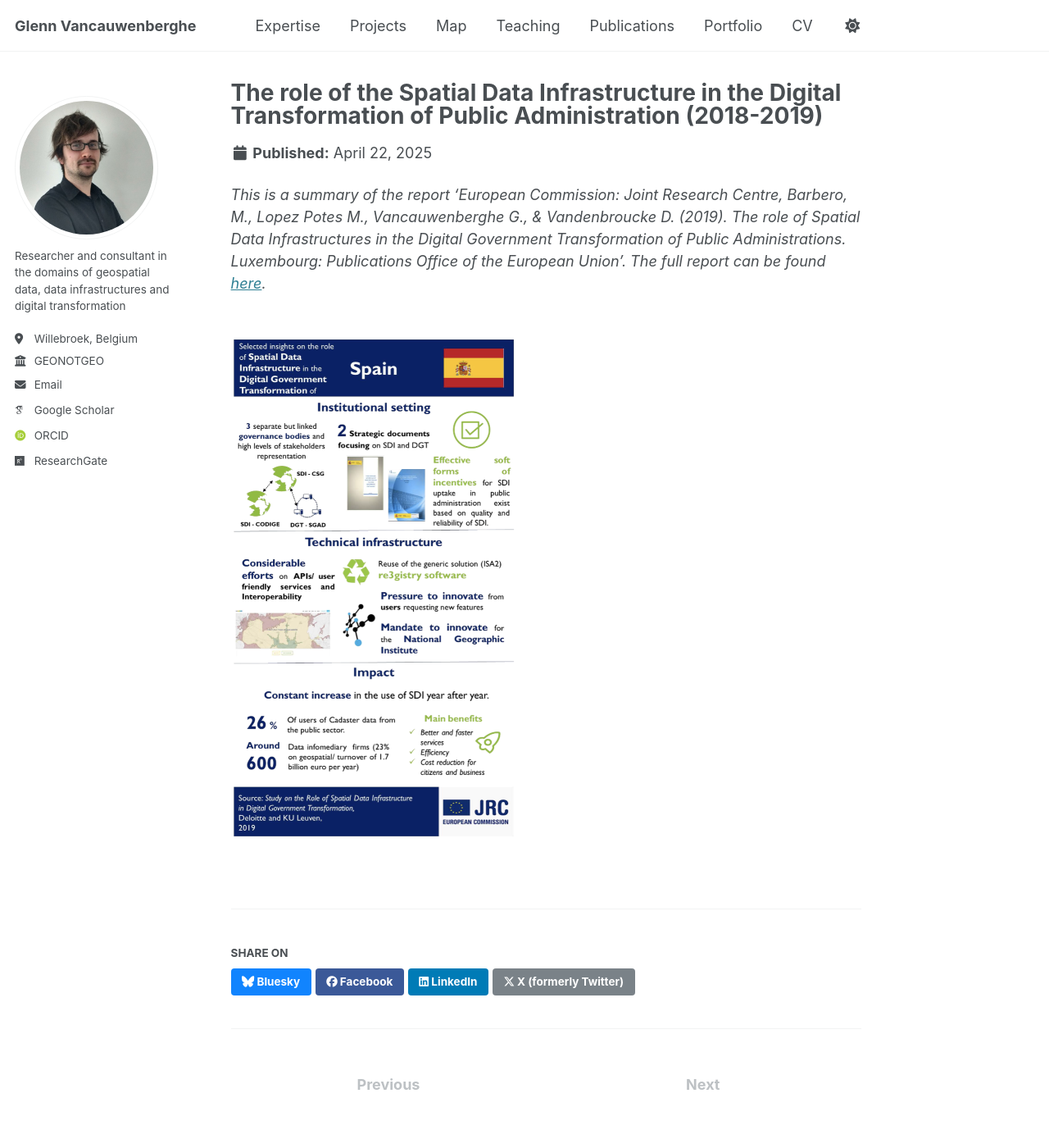
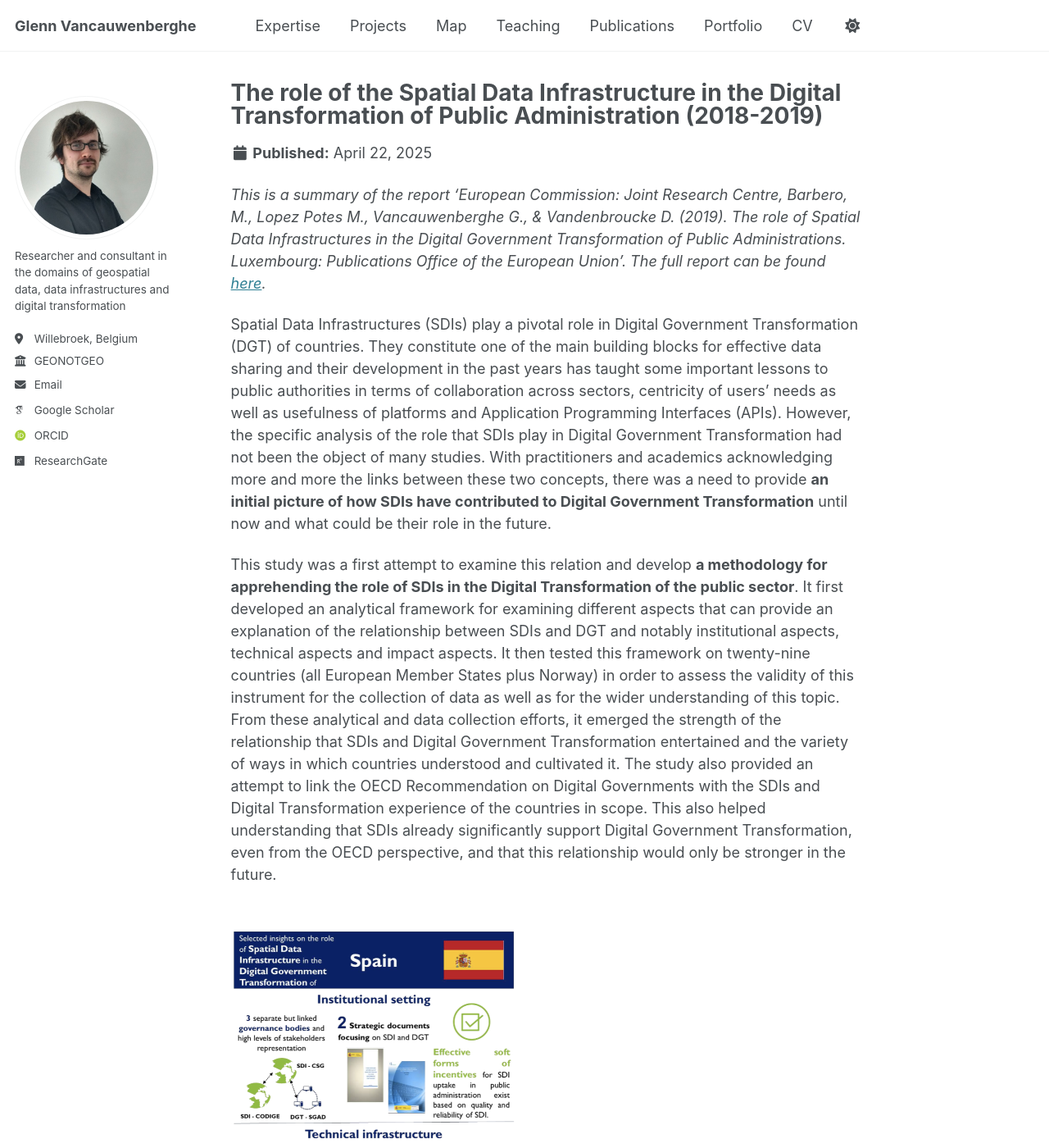
Before and after one commit to GVancauwenberghe/gvancauwenberghe.github.io, a Jekyll site: the page built from _portfolio/portfolio-5.md, in a window 1280 px wide and 1400 px high. Shown: the whole window at 82% size. Built offline with Jekyll 4.4.1, drawn with Linux system fonts in a browser that asks for light colours; some web fonts are replaced.

Commit message:
Update portfolio-5.md

```diff
--- a/_portfolio/portfolio-5.md
+++ b/_portfolio/portfolio-5.md
@@ -6,4 +6,11 @@ collection: portfolio
 
 _This is a summary of the report 'European Commission: Joint Research Centre, Barbero, M., Lopez Potes M., Vancauwenberghe G., & Vandenbroucke D. (2019). The role of Spatial Data Infrastructures in the Digital Government Transformation of Public Administrations. Luxembourg: Publications Office of the European Union'. The full report can be found [here](https://data.europa.eu/doi/10.2760/324167)._
 
+Spatial Data Infrastructures (SDIs) play a pivotal role in Digital Government Transformation (DGT) of countries. They constitute one of the main building blocks for effective data sharing and their development in the past years has taught some important lessons to public authorities in terms of collaboration across sectors, centricity of users’ needs as well as usefulness of platforms and Application Programming Interfaces (APIs). However, the specific analysis of the role that SDIs play in Digital Government Transformation had not been the object of many studies. With practitioners and academics acknowledging more and more the links between these two concepts, there was a need to provide **an initial picture of how SDIs have contributed to Digital Government Transformation** until now and what could be their role in the future.
+
+This study was a first attempt to examine this relation and develop **a methodology for apprehending the role of SDIs in the Digital Transformation of the public sector**. It first developed an analytical framework for examining different aspects that can provide an explanation of the relationship between SDIs and DGT and notably institutional aspects, technical aspects and impact aspects. It then tested this framework on twenty-nine countries (all European Member States plus Norway) in order to assess the validity of this instrument for the collection of data as well as for the wider understanding of this topic. From these analytical and data collection efforts, it emerged the strength of the relationship that SDIs and Digital Government Transformation entertained and the variety of ways in which countries understood and cultivated it. The study also provided an attempt to link the OECD Recommendation on Digital Governments with the SDIs and Digital Transformation experience of the countries in scope. This also helped understanding that SDIs already significantly support Digital Government Transformation, even from the OECD perspective, and that this relationship would only be stronger in the future.
+
+
+
+
 <br/><img src='/images/sdidt2.png'>
```
